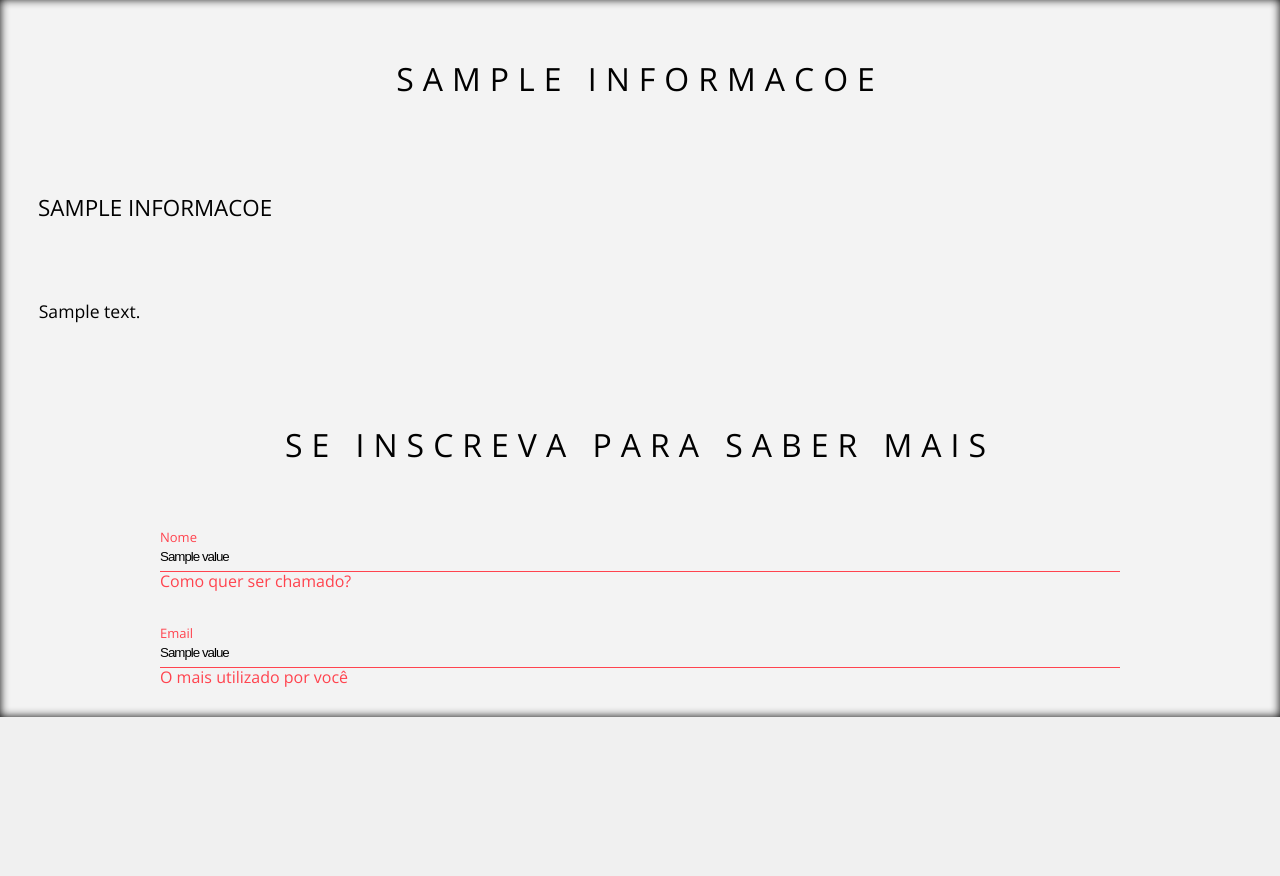
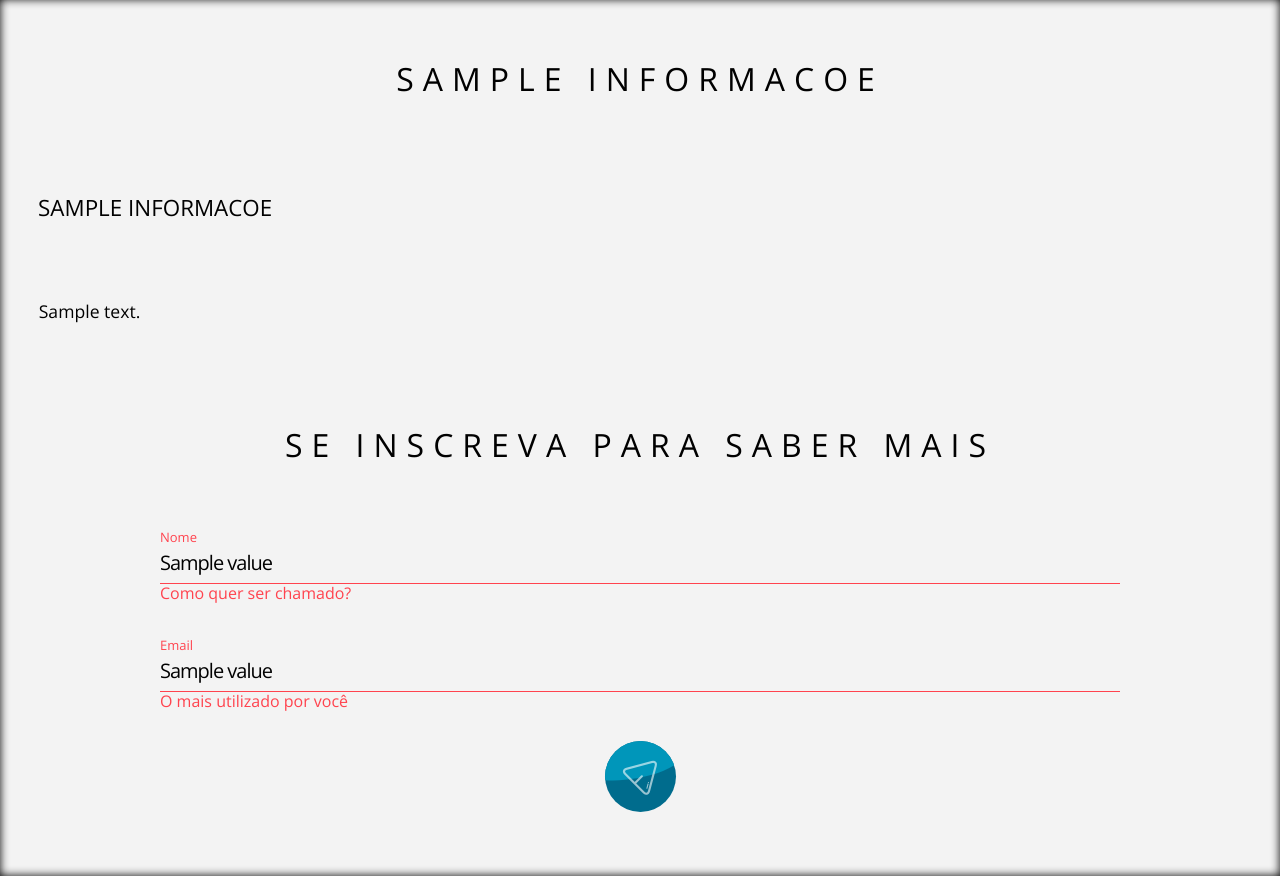
Before and after one commit to rafaelribeiroo/landing-django, a Django app: template src/apps/newsletter/templates/home.html in a window 1280 px wide. Shown: the part 646-1522 px from the top of the page. Before the commit the page ends 1363 px from the top, so only its background shows below. Run offline with Django 3.2, Linux system fonts and the light colour scheme; tables that the repository leaves empty hold one stand-in row (values such as "Sample post"); the template is opened without the code that fills it: values that come from a table or form of the project are taken from there, most other values are stand-ins (such as "Sample title", 1, 10 or a date in 2020); grey boxes marked "Sample" are stand-in pictures; some libraries are stand-ins or nearby versions.

Commit message:
Form subscribe

```diff
--- a/src/apps/newsletter/static/css/estilos.css
+++ b/src/apps/newsletter/static/css/estilos.css
@@ -32,6 +32,7 @@ header .logo {
 	position: relative;
 	width: 100%;
 	height: auto;
+	padding-bottom: 4em;
 	background: #F3F3F3;
 
 	-webkit-box-shadow: inset 0 0 10px #000000;
@@ -181,6 +182,8 @@ hgroup {
 }
 
 .form input {
+	font-family: 'Open Sans', monospace, verdana;
+	font-size: 20px;
 	float: left;
 	padding: 8px 0;
 	order: 2;
@@ -198,6 +201,10 @@ hgroup {
 	letter-spacing: -1px;
 }
 
+textarea:focus, input:focus{
+	outline: none;
+}
+
 .form input + label {
 	position: absolute;
 	justify-content: center;
@@ -205,7 +212,7 @@ hgroup {
 	order: 1;
 	justify-content: center;
 	font-size: 14px;
-	top: 25px;
+	top: 9px;
 	pointer-events: none;
 }
 
@@ -258,3 +265,78 @@ input:not([value=""]):not(.input_search):disabled + label,
 input:not([value=""]):not(.input_search):disabled + label + em {
 	opacity: 0.6;
 }
+
+/*
+ * Circular Button
+ */
+.button {
+	position: relative;
+	display: block;
+	overflow: hidden;
+	margin: 0 auto;
+	width: 71px;
+	height: 71px;
+	text-align: center;
+	text-decoration: none;
+	color: white;
+	background-color: #006c8d;
+	-webkit-border-radius: 36px;
+	   -moz-border-radius: 36px;
+			border-radius: 36px;
+	-webkit-transition: background-color 0.2s ease-in-out;
+	   -moz-transition: background-color 0.2s ease-in-out;
+	     -o-transition: background-color 0.2s ease-in-out;
+	        transition: background-color 0.2s ease-in-out;
+}
+
+.button > span {
+	position: relative;
+	z-index: 2;
+	display: block;
+	margin: 25% auto;
+	filter: progid:DXImageTransform.Microsoft.Alpha(Opacity=60);
+	opacity: 0.6;
+	-webkit-transition: opacity 0.2s ease-in-out;
+	   -moz-transition: opacity 0.2s ease-in-out;
+	     -o-transition: opacity 0.2s ease-in-out;
+			transition: opacity 0.2s ease-in-out;
+}
+
+.button:before {
+	position: absolute;
+	z-index: 2;
+	left: -75%;
+	top: -45%;
+	content: "";
+	width: 200%;
+	height: 100%;
+	background-color: #0096ba;
+	-moz-border-radius: 50%;
+	-webkit-border-radius: 50%;
+	border-radius: 50%;
+	-webkit-transform: rotate(-5deg);
+	   -moz-transform: rotate(-5deg);
+	    -ms-transform: rotate(-5deg);
+	        transform: rotate(-5deg);
+	-webkit-transition: background-color 0.2s ease-in-out;
+	   -moz-transition: background-color 0.2s ease-in-out;
+	     -o-transition: background-color 0.2s ease-in-out;
+			transition: background-color 0.2s ease-in-out;
+}
+
+.button:hover {
+	background-color: #005771;
+}
+
+.button:hover span {
+	filter: progid:DXImageTransform.Microsoft.Alpha(enabled=false);
+	opacity: 1;
+}
+
+.button:hover:before {
+	background-color: #006c8d;
+}
+
+.submit {
+	font-size: 2.4em;
+}
--- a/src/apps/newsletter/templates/home.html
+++ b/src/apps/newsletter/templates/home.html
@@ -75,6 +75,7 @@
 				<label>Email</label>
 				<em>O mais utilizado por você</em>
 			</div>
+			<a class="button" href="#"><span><i data-icon="&#xe006;" class="icon submit"></i></span></a>
 		</form>
 
 	</section>
```
